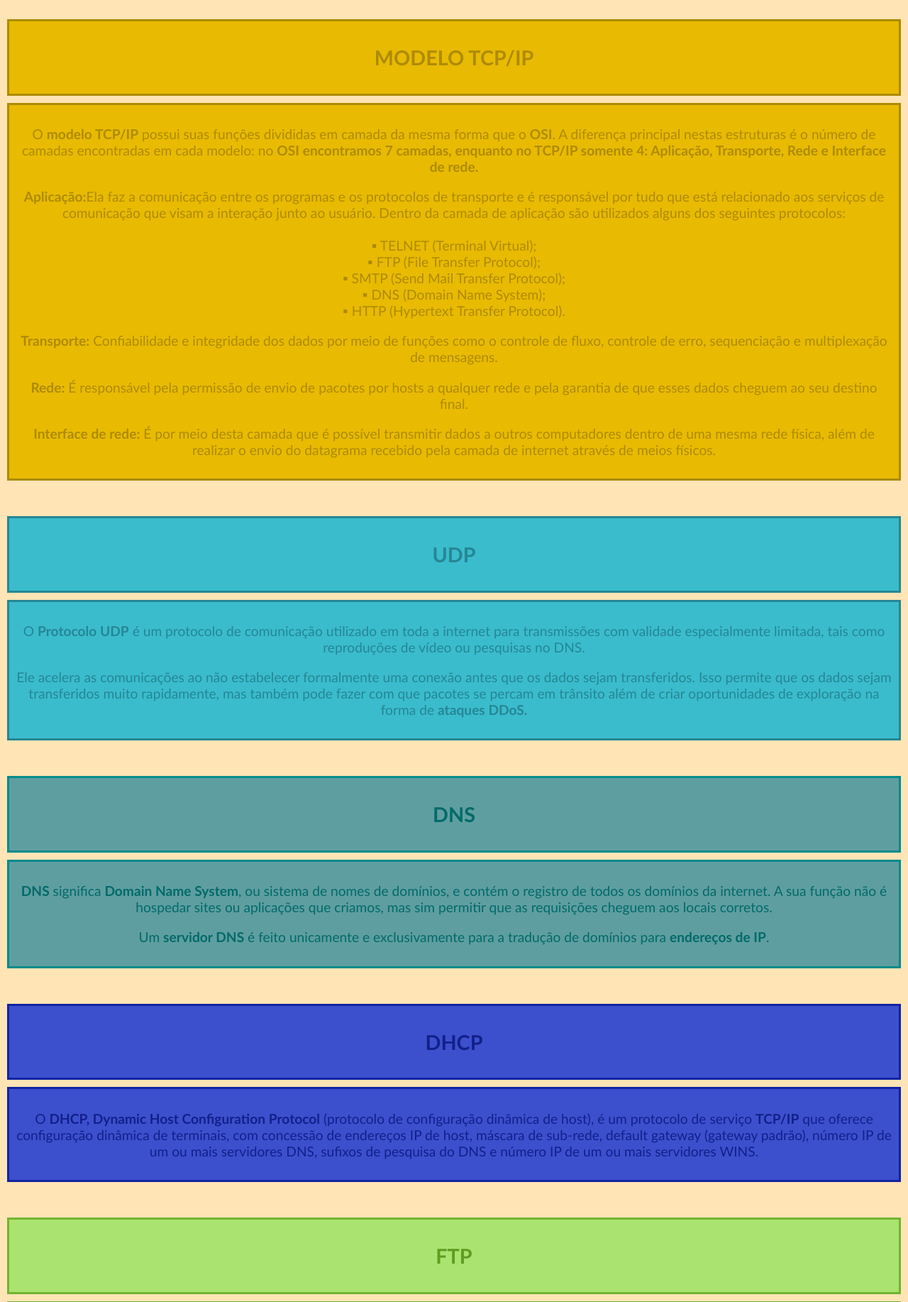
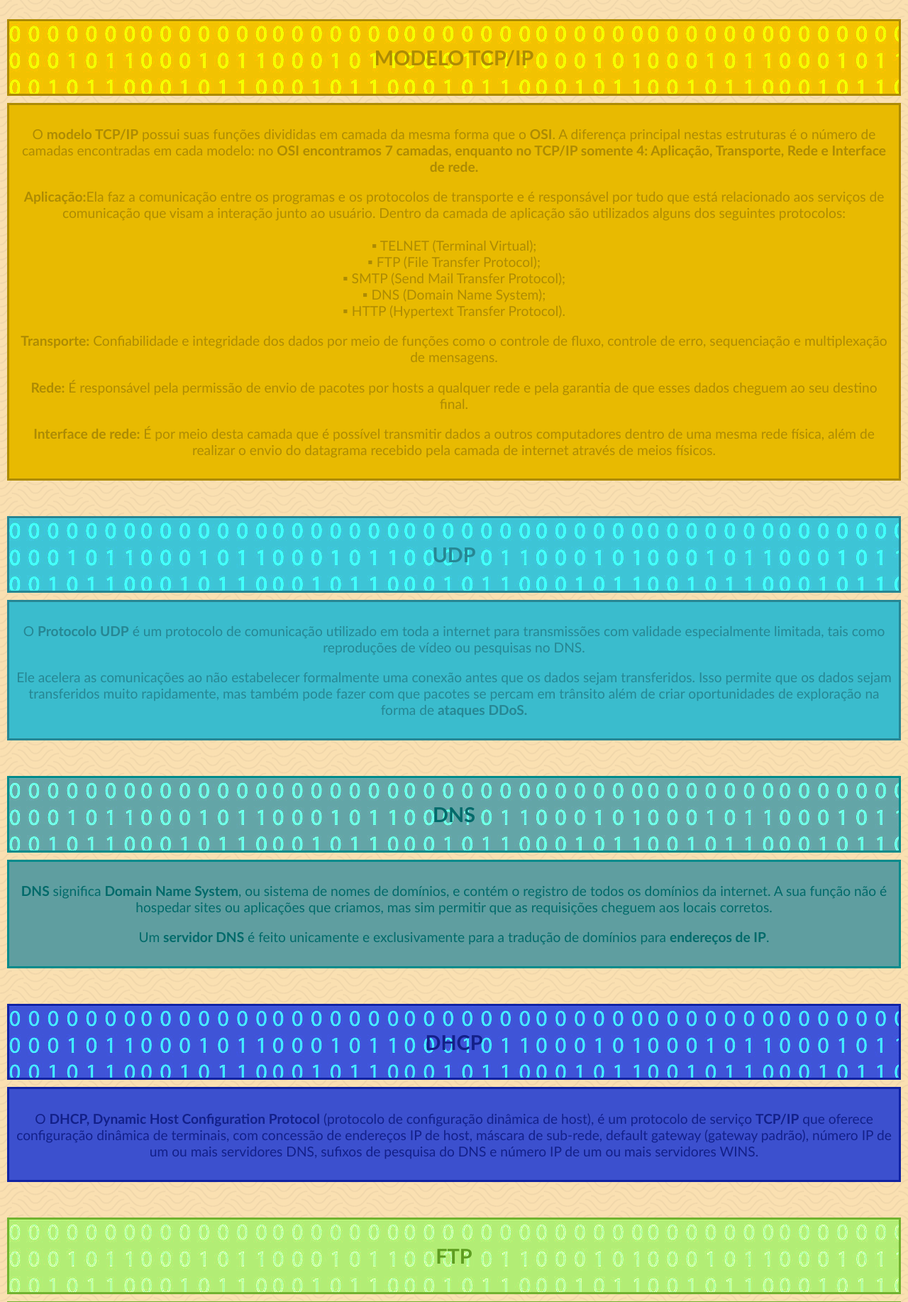
Before and after one commit to ContaPraApagar/servicos-de-rede, a plain HTML site: page Index.html in a window 1280 px wide. Shown: the part 900-2734 px from the top of the page at 71% size. Drawn offline with Linux system fonts and the light colour scheme.

Commit message:
Update and rename Css.css to css.css

```diff
--- a/Css.css
+++ b/css.css
@@ -3,14 +3,14 @@ body {margin:auto}
 .bg{
 margin-top: 66px;
 background-color: #ffe4b5;
-background-image: url(/websites/servicos-de-rede/Imagens/Bg1.jpg);
+background-image: url(./Imagens/Bg1.jpg);
 background-blend-mode:multiply;
 font-family: Verdana, Geneva, Tahoma, sans-serif;
 }
 .Style1{
 text-align: center;
 background-color: burlywood;
-background-image: url(/websites/servicos-de-rede/Imagens/Bg2.jpg);
+background-image: url(./Imagens/Bg2.jpg);
 background-blend-mode:color-dodge;
 color: rgb(155, 121, 76);
 border: 3px solid rgb(155, 121, 76);
@@ -22,7 +22,7 @@ font-family:'Trebuchet MS', 'Lucida Sans Unicode', 'Lucida Grande', 'Lucida Sans
 .Style2{
 text-align: center;
 background-color:cadetblue;
-background-image: url(/websites/servicos-de-rede/Imagens/Bg2.jpg);
+background-image: url(./Imagens/Bg2.jpg);
 background-blend-mode:color-dodge;
 color:rgb(1, 106, 106);
 border:3px solid darkcyan;
@@ -34,7 +34,7 @@ font-family:'Trebuchet MS', 'Lucida Sans Unicode', 'Lucida Grande', 'Lucida Sans
 .Style3{
 text-align: center;
 background-color:rgb(60, 80, 206);
-background-image: url(/websites/servicos-de-rede/Imagens/Bg2.jpg);
+background-image: url(./Imagens/Bg2.jpg);
 background-blend-mode:color-dodge;
 color:rgb(19, 32, 137);
 border:3px solid rgb(17, 35, 163);
@@ -46,7 +46,7 @@ font-family:'Trebuchet MS', 'Lucida Sans Unicode', 'Lucida Grande', 'Lucida Sans
 .Style4{
 text-align: center;
 background-color:rgb(170, 227, 112);
-background-image: url(/websites/servicos-de-rede/Imagens/Bg2.jpg);
+background-image: url(./Imagens/Bg2.jpg);
 background-blend-mode:color-dodge;
 color:rgb(94, 157, 32);
 border:3px solid rgb(114, 180, 48);
@@ -58,7 +58,7 @@ font-family:'Trebuchet MS', 'Lucida Sans Unicode', 'Lucida Grande', 'Lucida Sans
 .Style5{
 text-align: center;
 background-color:rgb(255, 120, 185);
-background-image: url(/websites/servicos-de-rede/Imagens/Bg2.jpg);
+background-image: url(./Imagens/Bg2.jpg);
 background-blend-mode:lighten;
 color:rgb(164, 70, 116);
 border:3px solid rgb(218, 89, 151);
@@ -70,7 +70,7 @@ font-family:'Trebuchet MS', 'Lucida Sans Unicode', 'Lucida Grande', 'Lucida Sans
 .Style6{
 texT-align: center;
 background-color: rgb(232, 186, 1);
-background-image: url(/websites/servicos-de-rede/Imagens/Bg2.jpg);
+background-image: url(./Imagens/Bg2.jpg);
 background-blend-mode:color-dodge;
 color: rgb(173, 139, 4);
 border:3px solid rgb(173, 139, 4);
@@ -82,7 +82,7 @@ font-family:'Trebuchet MS', 'Lucida Sans Unicode', 'Lucida Grande', 'Lucida Sans
 .Style7{
 text-align: center;
 background-color:rgb(58, 188, 205);
-background-image: url(/websites/servicos-de-rede/Imagens/Bg2.jpg);
+background-image: url(./Imagens/Bg2.jpg);
 background-blend-mode:color-dodge;
 color: rgb(39, 134, 147);
 border:3px solid rgb(39, 134, 147);
@@ -94,7 +94,7 @@ font-family:'Trebuchet MS', 'Lucida Sans Unicode', 'Lucida Grande', 'Lucida Sans
 .Style8{
 text-align: center;
 background-color:rgb(211, 99, 255);
-background-image: url(/websites/servicos-de-rede/Imagens/Bg2.jpg);
+background-image: url(./Imagens/Bg2.jpg);
 background-blend-mode:color-dodge;
 color: rgb(135, 66, 162);
 border:3px solid rgb(135, 66, 162);
```
